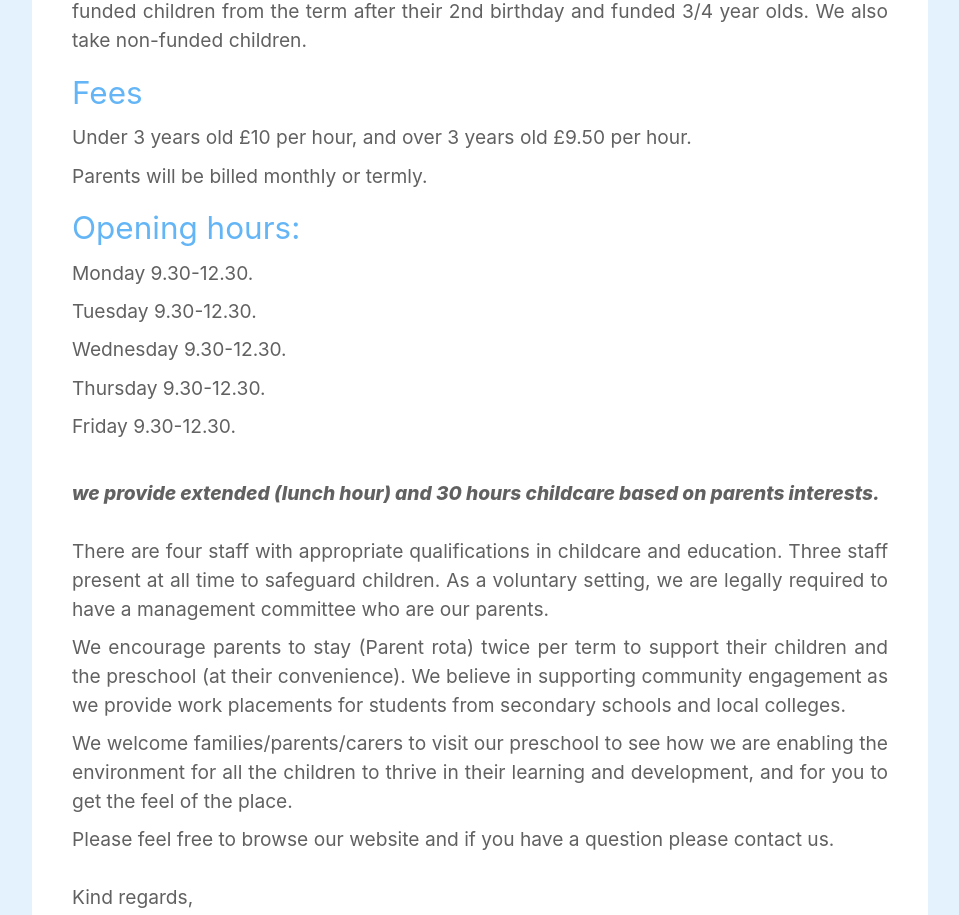
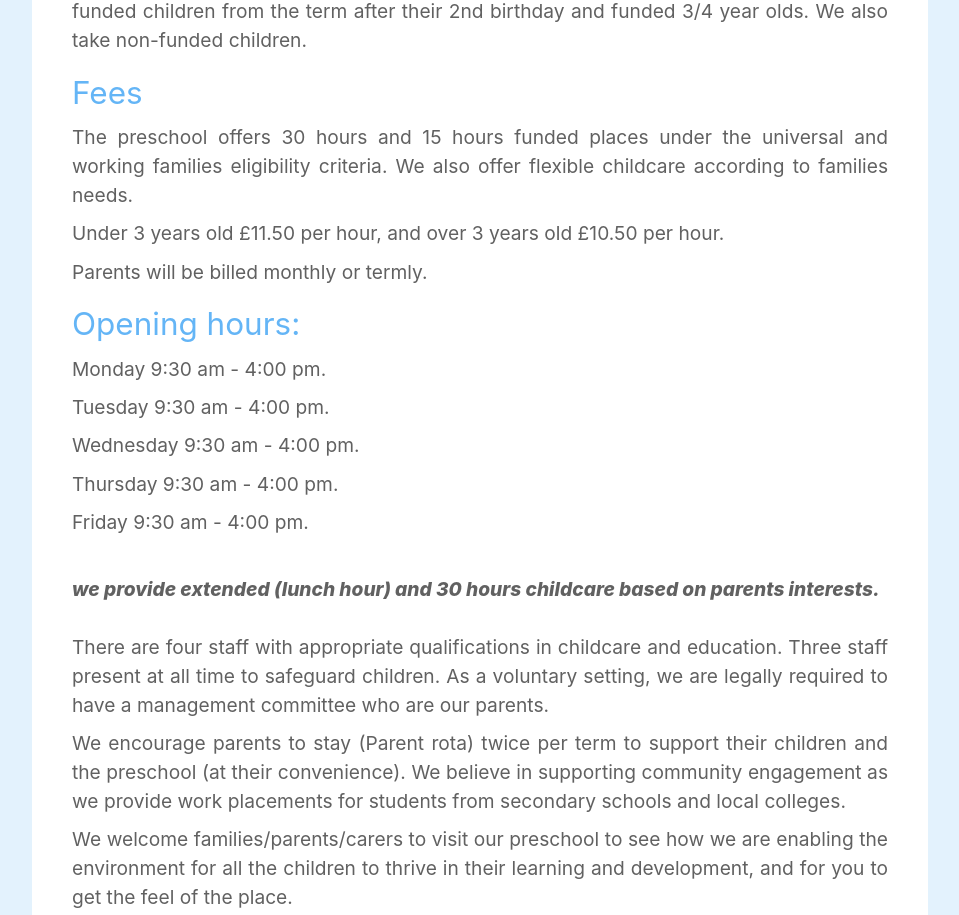
Before and after one commit to rajgthub/appdevdep, a React (Create React App) app: page / in a window 1280 px wide. Shown: the part 1140-2055 px from the top of the page, without its empty margins (160-1119 px from the left). Built offline with nearby package versions, Linux system fonts and the light colour scheme.

Commit message:
updated term date and additional info

```diff
--- a/src/components/Home.js
+++ b/src/components/Home.js
@@ -87,17 +87,20 @@ const Main = () => {
            Fees
           </h5>
           <p className="grey-text text-darken-2">
-          Under 3 years old £10 per hour, and over 3 years old £9.50 per hour.
+          The preschool offers 30 hours and 15 hours funded places under the universal and working families eligibility criteria. We also offer flexible childcare according to families needs.
+          </p>
+          <p className="grey-text text-darken-2">
+          Under 3 years old £11.50 per hour, and over 3 years old £10.50 per hour.
           </p>
           <p className="grey-text text-darken-2">
           Parents will be billed monthly or termly.
           </p>
           <h5 className="blue-text text-lighten-2">Opening hours: </h5>
-          <p className="grey-text text-darken-2">Monday 9.30-12.30.</p>
-          <p className="grey-text text-darken-2">Tuesday 9.30-12.30.</p>
-          <p className="grey-text text-darken-2">Wednesday 9.30-12.30.</p>
-          <p className="grey-text text-darken-2">Thursday 9.30-12.30.</p>
-          <p className="grey-text text-darken-2">Friday 9.30-12.30.</p>
+          <p className="grey-text text-darken-2">Monday 9:30 am - 4:00 pm.</p>
+          <p className="grey-text text-darken-2">Tuesday 9:30 am - 4:00 pm.</p>
+          <p className="grey-text text-darken-2">Wednesday 9:30 am - 4:00 pm.</p>
+          <p className="grey-text text-darken-2">Thursday 9:30 am - 4:00 pm.</p>
+          <p className="grey-text text-darken-2">Friday 9:30 am - 4:00 pm.</p>
           <br />
           <i className="grey-text grey-bold text-darken-2">
           we provide extended (lunch hour) and 30 hours childcare based on parents interests.
```
